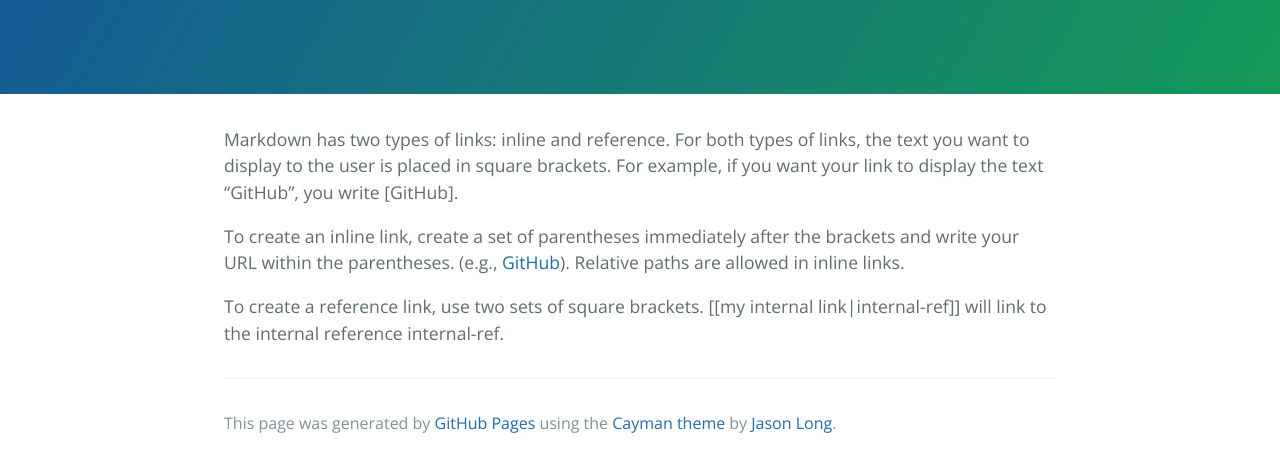
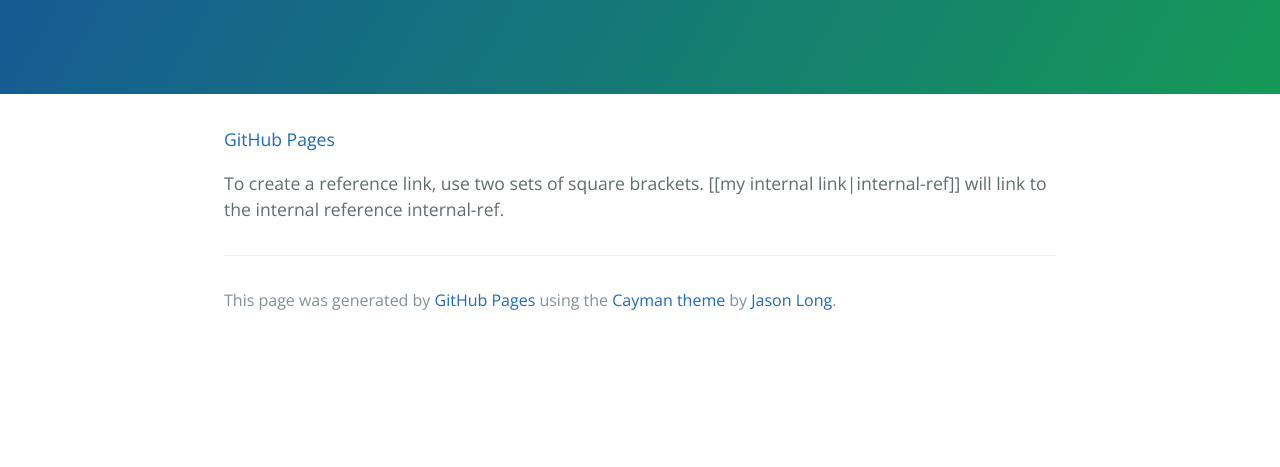
Before and after one commit to chargechen/chargechen.github.com, a plain HTML site: page index.html in a window 1280 px wide. Shown: the part 742-1209 px from the top of the page. After the commit the page ends 1086 px from the top, so only its background shows below. Drawn offline with nearby package versions, Linux system fonts and the light colour scheme.

Commit message:
Update index.html
test

```diff
--- a/index.html
+++ b/index.html
@@ -17,10 +17,7 @@
     </section>
 
     <section class="main-content">
-      <p>Markdown has two types of links: inline and reference. For both types of links, the text you want to display to the user is placed in square brackets. For example, if you want your link to display the text “GitHub”, you write [GitHub].</p>
-
-<p>To create an inline link, create a set of parentheses immediately after the brackets and write your URL within the parentheses. (e.g., <a href="https://github.com/">GitHub</a>). Relative paths are allowed in inline links.</p>
-
+      <p><a href="https://pages.github.com">GitHub Pages</a></p>
 <p>To create a reference link, use two sets of square brackets. [[my internal link|internal-ref]] will link to the internal reference internal-ref.</p>
 
       <footer class="site-footer">
```
